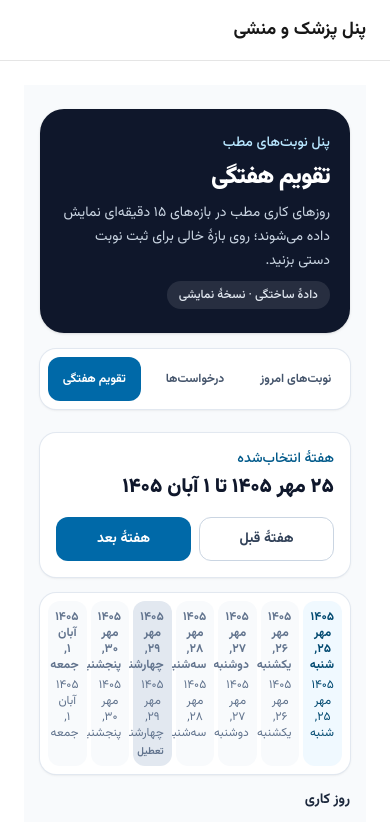
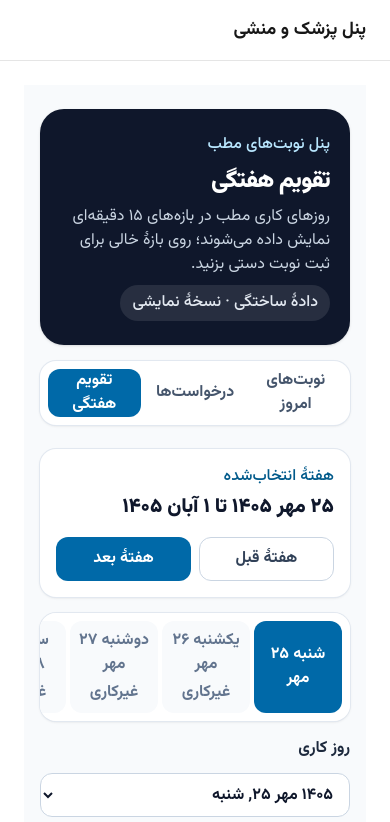
Before and after one commit to sefidgaransaeed-ai/clinic-project, a Next.js app: page /panel/appointments in a window 390 px wide. Shown: the top 822 px of the page. Built offline with nearby package versions, Linux system fonts and the light colour scheme.

Commit message:
fix: انتخاب روز، فرم نوبت با کد ملی و موبایل، اندازه متن

```diff
--- a/src/modules/appointments/appointments-ui.tsx
+++ b/src/modules/appointments/appointments-ui.tsx
@@ -3,6 +3,7 @@ import Link from "next/link";
 import { usePathname } from "next/navigation";
 import { type FormEvent, useEffect, useMemo, useState, useSyncExternalStore } from "react";
 import {
+  checkManualPatient,
   confirmRequestedAppointment,
   createManualAppointment,
   autoConfirmRequestedAppointment,
@@ -21,12 +22,14 @@ import {
   searchPatients,
   subscribeToAppointments,
   updateAppointmentStatus,
+  type ManualPatientCheck,
 } from "./data";
 import {
   addDays,
   appointmentDateKey,
   appointmentLocalTime,
   formatAppointmentTime,
+  formatJalaliDayLabel,
   formatJalaliShortDate,
   formatJalaliWeek,
   getTehranDateKey,
@@ -109,13 +112,13 @@ function PanelShell({
     <main dir="rtl" className="min-h-screen bg-slate-50 px-4 py-6 text-right text-slate-900 sm:px-6 lg:px-8">
       <div className="mx-auto max-w-6xl">
         <header className="rounded-3xl bg-slate-900 px-5 py-6 text-white shadow-sm sm:px-8">
-          <p className="text-sm font-medium text-sky-200">پنل نوبت‌های مطب</p>
+          <p className="text-base font-medium text-sky-200">پنل نوبت‌های مطب</p>
           <div className="mt-2 flex flex-col gap-2 sm:flex-row sm:items-end sm:justify-between">
             <div>
               <h1 className="text-2xl font-black tracking-tight sm:text-3xl">{title}</h1>
-              <p className="mt-2 max-w-2xl text-sm leading-6 text-slate-300">{description}</p>
+              <p className="mt-2 max-w-2xl text-base leading-6 text-slate-300">{description}</p>
             </div>
-            <span className="w-fit rounded-full bg-white/10 px-3 py-1.5 text-xs font-medium text-slate-200">
+            <span className="w-fit rounded-full bg-white/10 px-3 py-1.5 text-base font-medium text-slate-200">
               دادهٔ ساختگی · نسخهٔ نمایشی
             </span>
           </div>
@@ -129,7 +132,7 @@ function PanelShell({
                 key={link.href}
                 href={link.href}
                 aria-current={active ? "page" : undefined}
-                className={`flex min-h-11 items-center justify-center rounded-xl px-2 text-center text-xs font-bold transition-colors focus-visible:outline-2 focus-visible:outline-offset-2 focus-visible:outline-sky-600 sm:text-sm ${
+                className={`flex min-h-11 items-center justify-center rounded-xl px-2 text-center text-base font-bold transition-colors focus-visible:outline-2 focus-visible:outline-offset-2 focus-visible:outline-sky-600 ${
                   active ? "bg-sky-700 text-white" : "text-slate-600 hover:bg-slate-100"
                 }`}
               >
@@ -151,7 +154,7 @@ function Notice({ message }: { message: string }) {
   }
 
   return (
-    <p aria-live="polite" className="mb-4 rounded-xl border border-sky-200 bg-sky-50 px-4 py-3 text-sm font-medium text-sky-900">
+    <p aria-live="polite" className="mb-4 rounded-xl border border-sky-200 bg-sky-50 px-4 py-3 text-base font-medium text-sky-900">
       {message}
     </p>
   );
@@ -161,7 +164,7 @@ function EmptyState({ title, description }: { title: string; description: string
   return (
     <div className="rounded-2xl border border-dashed border-slate-300 bg-white px-6 py-12 text-center shadow-sm">
       <h2 className="font-bold text-slate-800">{title}</h2>
-      <p className="mt-2 text-sm leading-6 text-slate-500">{description}</p>
+      <p className="mt-2 text-base leading-6 text-slate-500">{description}</p>
     </div>
   );
 }
@@ -509,9 +512,9 @@ function Field({
   autoFocus?: boolean;
 }) {
   return (
-    <label htmlFor={id} className="block text-sm font-bold text-slate-800">
+    <label htmlFor={id} className="block text-base font-bold text-slate-800">
       {label}
-      <input id={id} required autoFocus={autoFocus} value={value} onChange={(event) => onChange(event.target.value)} inputMode={inputMode} className="mt-2 min-h-11 w-full rounded-xl border border-slate-300 bg-white px-3 text-sm font-normal outline-none transition focus:border-sky-600 focus:ring-2 focus:ring-sky-100" />
+      <input id={id} required autoFocus={autoFocus} value={value} onChange={(event) => onChange(event.target.value)} inputMode={inputMode} className="mt-2 min-h-11 w-full rounded-xl border border-slate-300 bg-white px-3 text-base font-normal outline-none transition focus:border-sky-600 focus:ring-2 focus:ring-sky-100" />
     </label>
   );
 }
@@ -552,27 +555,44 @@ export function WeeklyAppointmentsView() {
       <section aria-labelledby="calendar-heading">
         <div className="flex flex-col gap-4 rounded-2xl bg-white p-4 shadow-sm ring-1 ring-slate-200 sm:flex-row sm:items-center sm:justify-between sm:p-5">
           <div>
-            <p className="text-sm font-medium text-sky-800">هفتهٔ انتخاب‌شده</p>
+            <p className="text-base font-medium text-sky-800">هفتهٔ انتخاب‌شده</p>
             <h2 id="calendar-heading" className="mt-1 text-xl font-black text-slate-900">{formatJalaliWeek(weekStart)}</h2>
           </div>
           <div className="grid grid-cols-2 gap-2">
-            <button type="button" onClick={() => moveWeek(-1)} className="min-h-11 rounded-xl border border-slate-300 px-4 text-sm font-bold text-slate-700 hover:bg-slate-50 focus-visible:outline-2 focus-visible:outline-offset-2 focus-visible:outline-sky-600">هفتهٔ قبل</button>
-            <button type="button" onClick={() => moveWeek(1)} className="min-h-11 rounded-xl bg-sky-700 px-4 text-sm font-bold text-white hover:bg-sky-800 focus-visible:outline-2 focus-visible:outline-offset-2 focus-visible:outline-sky-600">هفتهٔ بعد</button>
+            <button type="button" onClick={() => moveWeek(-1)} className="min-h-11 rounded-xl border border-slate-300 px-4 text-base font-bold text-slate-700 hover:bg-slate-50 focus-visible:outline-2 focus-visible:outline-offset-2 focus-visible:outline-sky-600">هفتهٔ قبل</button>
+            <button type="button" onClick={() => moveWeek(1)} className="min-h-11 rounded-xl bg-sky-700 px-4 text-base font-bold text-white hover:bg-sky-800 focus-visible:outline-2 focus-visible:outline-offset-2 focus-visible:outline-sky-600">هفتهٔ بعد</button>
           </div>
         </div>
 
         <Notice message={notice} />
 
-        <div className="mt-4 grid grid-cols-7 gap-1 rounded-2xl bg-white p-2 shadow-sm ring-1 ring-slate-200">
+        <div role="group" aria-label="روزهای هفته" className="mt-4 flex gap-1 overflow-x-auto rounded-2xl bg-white p-2 shadow-sm ring-1 ring-slate-200 md:grid md:grid-cols-7 md:overflow-visible">
           {weekDates.map((dateKey) => {
             const closure = getClosureForDate(dateKey);
             const isWorkingDay = workingDays.some((day) => day.weekday === getWeekday(dateKey));
+            const label = formatJalaliDayLabel(dateKey);
+            const cellClass = "flex min-h-18 min-w-22 flex-1 flex-col items-center justify-center gap-1 rounded-xl p-2 text-center text-base font-bold leading-6";
+
+            if (closure || !isWorkingDay) {
+              return (
+                <div key={dateKey} className={`${cellClass} ${closure ? "bg-slate-200 text-slate-500" : "bg-slate-50 text-slate-500"}`}>
+                  <span>{label}</span>
+                  <span>{closure ? "تعطیل" : "غیرکاری"}</span>
+                </div>
+              );
+            }
+
+            const selected = dateKey === mobileDate;
             return (
-              <div key={dateKey} className={`min-h-18 rounded-xl p-2 text-center text-xs ${closure ? "bg-slate-200 text-slate-500" : isWorkingDay ? "bg-sky-50 text-sky-900" : "bg-slate-50 text-slate-500"}`}>
-                <p className="font-bold">{formatJalaliShortDate(dateKey).split("،")[0]}</p>
-                <p className="mt-1 leading-4">{formatJalaliShortDate(dateKey).replace(/.*،\s*/, "")}</p>
-                {closure ? <span className="mt-1 block text-[10px] font-bold">تعطیل</span> : null}
-              </div>
+              <button
+                key={dateKey}
+                type="button"
+                aria-pressed={selected}
+                onClick={() => setSelectedMobileDate(dateKey)}
+                className={`${cellClass} transition-colors focus-visible:outline-2 focus-visible:outline-offset-2 focus-visible:outline-sky-600 ${selected ? "bg-sky-700 text-white" : "bg-sky-50 text-sky-900 hover:bg-sky-100"}`}
+              >
+                {label}
+              </button>
             );
           })}
         </div>
@@ -582,8 +602,8 @@ export function WeeklyAppointmentsView() {
         ) : (
           <>
             <div className="mt-4 grid gap-3 md:hidden">
-              <label htmlFor="mobile-calendar-day" className="text-sm font-bold text-slate-800">روز کاری</label>
-              <select id="mobile-calendar-day" value={mobileDate} onChange={(event) => setSelectedMobileDate(event.target.value)} className="min-h-11 rounded-xl border border-slate-300 bg-white px-3 text-sm font-bold focus:outline-2 focus:outline-offset-2 focus:outline-sky-600">
+              <label htmlFor="mobile-calendar-day" className="text-base font-bold text-slate-800">روز کاری</label>
+              <select id="mobile-calendar-day" value={mobileDate} onChange={(event) => setSelectedMobileDate(event.target.value)} className="min-h-11 rounded-xl border border-slate-300 bg-white px-3 text-base font-bold focus:outline-2 focus:outline-offset-2 focus:outline-sky-600">
                 {openWorkingDateKeys.map((dateKey) => <option key={dateKey} value={dateKey}>{formatJalaliShortDate(dateKey)}</option>)}
               </select>
               <ScheduleDay dateKey={mobileDate} slots={slots} appointments={calendarAppointments} onSelectSlot={setSelectedSlot} />
@@ -591,8 +611,8 @@ export function WeeklyAppointmentsView() {
 
             <div className="mt-4 hidden overflow-hidden rounded-2xl bg-white shadow-sm ring-1 ring-slate-200 md:block">
               <div className="grid" style={{ gridTemplateColumns: `5rem repeat(${openWorkingDateKeys.length}, minmax(0, 1fr))` }}>
-                <div className="border-b border-l border-slate-200 bg-slate-50 p-3 text-sm font-bold text-slate-500">زمان</div>
-                {openWorkingDateKeys.map((dateKey) => <div key={dateKey} className="border-b border-l border-slate-200 bg-slate-50 p-3 text-center text-sm font-black text-slate-800">{formatJalaliShortDate(dateKey)}</div>)}
+                <div className="border-b border-l border-slate-200 bg-slate-50 p-3 text-base font-bold text-slate-500">زمان</div>
+                {openWorkingDateKeys.map((dateKey) => <div key={dateKey} className={`border-b border-l border-slate-200 p-3 text-center text-base font-black ${dateKey === mobileDate ? "bg-sky-700 text-white" : "bg-slate-50 text-slate-800"}`}>{formatJalaliShortDate(dateKey)}</div>)}
                 {slots.map((time) => (
                   <CalendarRow key={time} time={time} dateKeys={openWorkingDateKeys} appointments={calendarAppointments} onSelectSlot={setSelectedSlot} />
                 ))}
@@ -620,7 +640,7 @@ function CalendarRow({
 }) {
   return (
     <>
-      <div className="border-b border-l border-slate-100 bg-slate-50 px-3 py-2 text-center text-xs font-bold text-slate-500" dir="ltr">{time}</div>
+      <div className="border-b border-l border-slate-100 bg-slate-50 px-3 py-2 text-center text-base font-bold text-slate-500" dir="ltr">{time}</div>
       {dateKeys.map((dateKey) => {
         const appointment = appointments.find((item) => appointmentDateKey(item.starts_at) === dateKey && appointmentLocalTime(item.starts_at) === time);
         return <CalendarSlot key={dateKey} dateKey={dateKey} time={time} appointment={appointment} onSelectSlot={onSelectSlot} />;
@@ -646,7 +666,7 @@ function ScheduleDay({
         const appointment = appointments.find((item) => appointmentDateKey(item.starts_at) === dateKey && appointmentLocalTime(item.starts_at) === time);
         return (
           <div key={time} className="flex min-h-14 items-stretch border-b border-slate-100 last:border-b-0">
-            <span className="flex w-20 items-center justify-center bg-slate-50 text-xs font-bold text-slate-500" dir="ltr">{time}</span>
+            <span className="flex w-20 items-center justify-center bg-slate-50 text-base font-bold text-slate-500" dir="ltr">{time}</span>
             <CalendarSlot dateKey={dateKey} time={time} appointment={appointment} onSelectSlot={onSelectSlot} mobile />
           </div>
         );
@@ -671,13 +691,13 @@ function CalendarSlot({
   if (appointment) {
     return (
       <div className={`${mobile ? "flex-1" : "border-b border-l border-slate-100"} flex items-center bg-sky-50 p-1`}>
-        <div className="w-full rounded-lg border border-sky-200 bg-white px-2 py-1.5 text-center text-xs font-bold text-sky-900">{appointment.requester_name}</div>
+        <div className="w-full rounded-lg border border-sky-200 bg-white px-2 py-1.5 text-center text-base font-bold text-sky-900">{appointment.requester_name}</div>
       </div>
     );
   }
 
   return (
-    <button type="button" onClick={() => onSelectSlot({ dateKey, time })} aria-label={`ثبت نوبت دستی در ${formatJalaliShortDate(dateKey)} ساعت ${time}`} className={`${mobile ? "flex-1" : "border-b border-l border-slate-100"} min-h-12 bg-white text-xs font-medium text-slate-400 transition hover:bg-emerald-50 hover:text-emerald-800 focus-visible:z-10 focus-visible:outline-2 focus-visible:outline-offset-[-2px] focus-visible:outline-emerald-600`}>
+    <button type="button" onClick={() => onSelectSlot({ dateKey, time })} aria-label={`ثبت نوبت دستی در ${formatJalaliShortDate(dateKey)} ساعت ${time}`} className={`${mobile ? "flex-1" : "border-b border-l border-slate-100"} min-h-12 bg-white text-base font-medium text-slate-400 transition hover:bg-emerald-50 hover:text-emerald-800 focus-visible:z-10 focus-visible:outline-2 focus-visible:outline-offset-[-2px] focus-visible:outline-emerald-600`}>
       باز
     </button>
   );
@@ -694,35 +714,86 @@ function ManualAppointmentDialog({
 }) {
   const [patient, setPatient] = useState<NewPatientInput>({ full_name: "", mobile: "", national_id: "" });
   const [error, setError] = useState("");
+  const [suggestion, setSuggestion] = useState<Exclude<ManualPatientCheck, { kind: "invalid" | "new" }> | null>(null);
 
-  function submit(event: FormEvent<HTMLFormElement>) {
-    event.preventDefault();
-    const result = createManualAppointment({ dateKey: slot.dateKey, time: slot.time, patient });
+  function changePatient(next: NewPatientInput) {
+    setPatient(next);
+    setError("");
+    setSuggestion(null);
+  }
+
+  function book(patientId?: string) {
+    const result = createManualAppointment({ dateKey: slot.dateKey, time: slot.time, patient, patientId });
     if (!result.ok) {
       setError(result.message);
+      setSuggestion(null);
       return;
     }
     onComplete(result.message);
   }
 
+  function submit(event: FormEvent<HTMLFormElement>) {
+    event.preventDefault();
+    const check = checkManualPatient(patient);
+    if (check.kind === "invalid") {
+      setError(check.message);
+      setSuggestion(null);
+      return;
+    }
+    if (check.kind === "new") {
+      book();
+      return;
+    }
+    setError("");
+    setSuggestion(check);
+  }
+
   return (
     <div className="fixed inset-0 z-50 flex items-end bg-slate-950/50 sm:items-center sm:justify-center sm:p-6" role="presentation">
-      <section aria-modal="true" aria-labelledby="manual-appointment-title" role="dialog" className="w-full rounded-t-3xl bg-white p-5 shadow-2xl sm:max-w-lg sm:rounded-3xl sm:p-6">
+      <section aria-modal="true" aria-labelledby="manual-appointment-title" role="dialog" className="max-h-full w-full overflow-y-auto rounded-t-3xl bg-white p-5 shadow-2xl sm:max-w-lg sm:rounded-3xl sm:p-6">
         <div className="flex items-start justify-between gap-4">
           <div>
-            <p className="text-sm font-medium text-emerald-800">ثبت نوبت دستی</p>
+            <p className="text-base font-medium text-emerald-800">ثبت نوبت دستی</p>
             <h2 id="manual-appointment-title" className="mt-1 text-xl font-black text-slate-900">{formatJalaliShortDate(slot.dateKey)}، ساعت {slot.time}</h2>
           </div>
           <button type="button" onClick={onClose} aria-label="بستن پنجره" className="min-h-11 min-w-11 rounded-xl border border-slate-200 text-lg font-bold text-slate-600 hover:bg-slate-100 focus-visible:outline-2 focus-visible:outline-offset-2 focus-visible:outline-emerald-600">×</button>
         </div>
-        <form className="mt-6 grid gap-4" onSubmit={submit}>
-          <Field label="نام و نام خانوادگی" id="manual-patient-name" value={patient.full_name} onChange={(value) => setPatient({ ...patient, full_name: value })} autoFocus />
-          <Field label="شمارهٔ موبایل" id="manual-patient-mobile" value={patient.mobile} onChange={(value) => setPatient({ ...patient, mobile: value })} inputMode="numeric" />
-          <Field label="کد ملی" id="manual-patient-national-id" value={patient.national_id} onChange={(value) => setPatient({ ...patient, national_id: value })} inputMode="numeric" />
-          {error ? <p role="alert" className="rounded-xl bg-rose-50 px-3 py-2 text-sm font-medium text-rose-800">{error}</p> : null}
+        <form className="mt-6 grid gap-4" onSubmit={submit} noValidate>
+          <Field label="نام و نام خانوادگی" id="manual-patient-name" value={patient.full_name} onChange={(value) => changePatient({ ...patient, full_name: value })} autoFocus />
+          <Field label="شمارهٔ موبایل (۱۱ رقم، شروع با ۰۹)" id="manual-patient-mobile" value={patient.mobile} onChange={(value) => changePatient({ ...patient, mobile: value })} inputMode="numeric" />
+          <Field label="کد ملی (۱۰ رقم)" id="manual-patient-national-id" value={patient.national_id} onChange={(value) => changePatient({ ...patient, national_id: value })} inputMode="numeric" />
+          {error ? <p role="alert" className="rounded-xl bg-rose-50 px-3 py-2 text-base font-medium text-rose-800">{error}</p> : null}
+          {suggestion?.kind === "same_national_id" ? (
+            <div role="alert" className="rounded-xl border border-sky-200 bg-sky-50 px-4 py-3 text-base text-sky-900">
+              <p className="font-bold">این مراجع قبلاً ثبت شده است.</p>
+              <p className="mt-1">{suggestion.patient.full_name} · <span dir="ltr">{suggestion.patient.mobile}</span></p>
+              <p className="mt-1">می‌توانید نوبت را برای همین مراجع ثبت کنید، یا کد ملی را اصلاح کنید.</p>
+              <button type="button" onClick={() => book(suggestion.patient.id)} className="mt-3 min-h-11 w-full rounded-xl bg-emerald-700 px-4 text-base font-bold text-white hover:bg-emerald-800 focus-visible:outline-2 focus-visible:outline-offset-2 focus-visible:outline-emerald-600">
+                ثبت نوبت برای همین مراجع
+              </button>
+            </div>
+          ) : null}
+          {suggestion?.kind === "similar" ? (
+            <div role="alert" className="rounded-xl border border-sky-200 bg-sky-50 px-4 py-3 text-base text-sky-900">
+              <p className="font-bold">مراجع مشابهی ثبت شده است.</p>
+              <p className="mt-1">اگر یکی از این‌هاست، انتخابش کنید. در غیر این صورت «ثبت به‌عنوان مراجع جدید» را بزنید.</p>
+              <ul className="mt-3 grid gap-2">
+                {suggestion.candidates.slice(0, 5).map((candidate) => (
+                  <li key={candidate.id}>
+                    <button type="button" onClick={() => book(candidate.id)} className="min-h-11 w-full rounded-xl border border-slate-300 bg-white px-3 py-2 text-right text-base font-bold text-slate-800 hover:bg-slate-50 focus-visible:outline-2 focus-visible:outline-offset-2 focus-visible:outline-emerald-600">
+                      {candidate.full_name} · <span dir="ltr">{candidate.mobile}</span>
+                    </button>
+                  </li>
+                ))}
+              </ul>
+              <button type="button" onClick={() => book()} className="mt-3 min-h-11 w-full rounded-xl border border-emerald-700 bg-white px-4 text-base font-bold text-emerald-800 hover:bg-emerald-50 focus-visible:outline-2 focus-visible:outline-offset-2 focus-visible:outline-emerald-600">
+                ثبت به‌عنوان مراجع جدید
+              </button>
+            </div>
+          ) : null}
           <div className="mt-2 flex flex-col-reverse gap-2 sm:flex-row sm:justify-end">
-            <button type="button" onClick={onClose} className="min-h-11 rounded-xl px-4 text-sm font-bold text-slate-600 hover:bg-slate-100 focus-visible:outline-2 focus-visible:outline-offset-2 focus-visible:outline-emerald-600">انصراف</button>
-            <button type="submit" className="min-h-11 rounded-xl bg-emerald-700 px-4 text-sm font-bold text-white hover:bg-emerald-800 focus-visible:outline-2 focus-visible:outline-offset-2 focus-visible:outline-emerald-600">ثبت نوبت</button>
+            <button type="button" onClick={onClose} className="min-h-11 rounded-xl px-4 text-base font-bold text-slate-600 hover:bg-slate-100 focus-visible:outline-2 focus-visible:outline-offset-2 focus-visible:outline-emerald-600">انصراف</button>
+            <button type="submit" className="min-h-11 rounded-xl bg-emerald-700 px-4 text-base font-bold text-white hover:bg-emerald-800 focus-visible:outline-2 focus-visible:outline-offset-2 focus-visible:outline-emerald-600">ثبت نوبت</button>
           </div>
         </form>
       </section>
--- a/src/modules/appointments/date.ts
+++ b/src/modules/appointments/date.ts
@@ -75,6 +75,19 @@ export function formatJalaliShortDate(dateKey: string) {
   });
 }
 
+/** «شنبه ۲۵ مهر»: روز هفته، روز ماه و ماه شمسی؛ بدون سال و بدون ویرگول. */
+export function formatJalaliDayLabel(dateKey: string) {
+  const parts = new Intl.DateTimeFormat("fa-IR-u-ca-persian", {
+    timeZone: TEHRAN_TIME_ZONE,
+    weekday: "long",
+    day: "numeric",
+    month: "long",
+  }).formatToParts(dateFromKey(dateKey));
+  const part = (type: Intl.DateTimeFormatPartTypes) =>
+    parts.find((item) => item.type === type)?.value ?? "";
+  return `${part("weekday")} ${part("day")} ${part("month")}`;
+}
+
 export function formatJalaliWeek(weekStart: string) {
   const weekEnd = addDays(weekStart, 6);
   return `${formatJalaliDate(weekStart, {
```
Also changed, not shown: src/modules/appointments/data.ts (+51 -6 lines).
